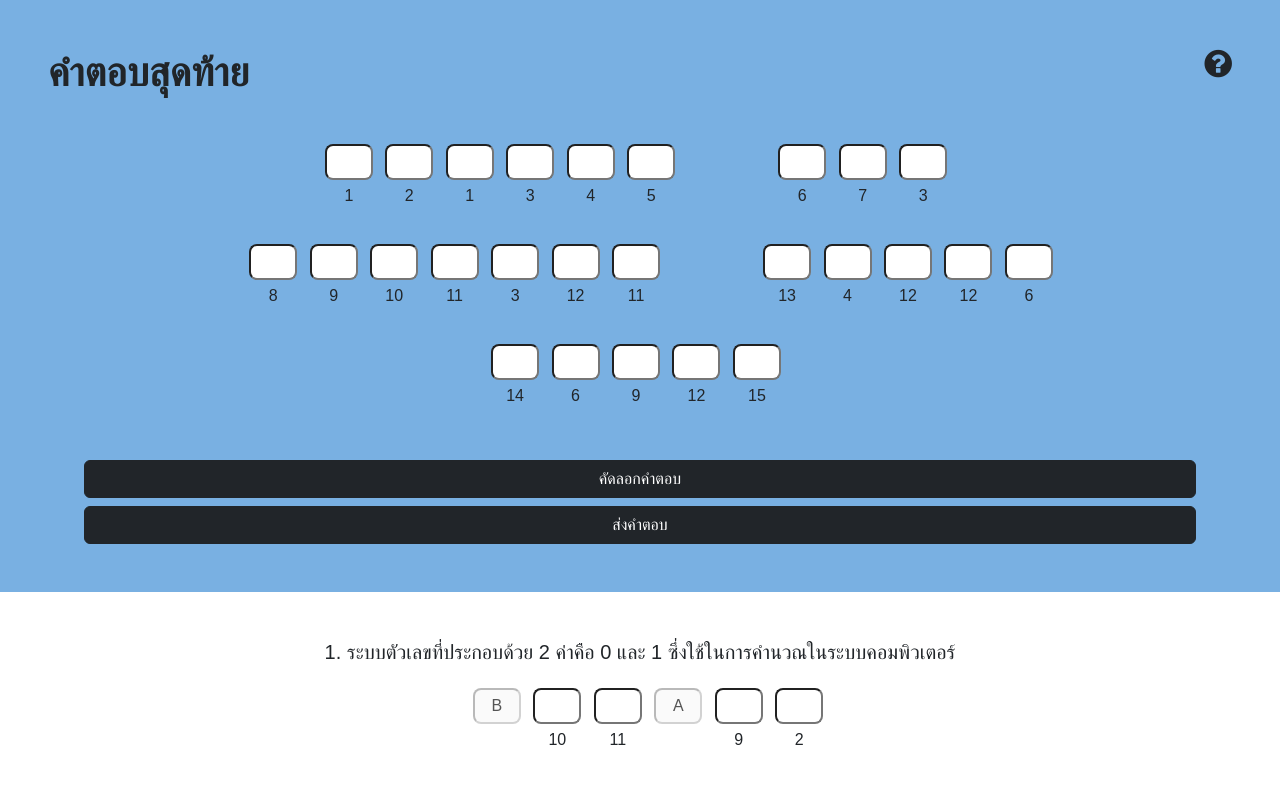
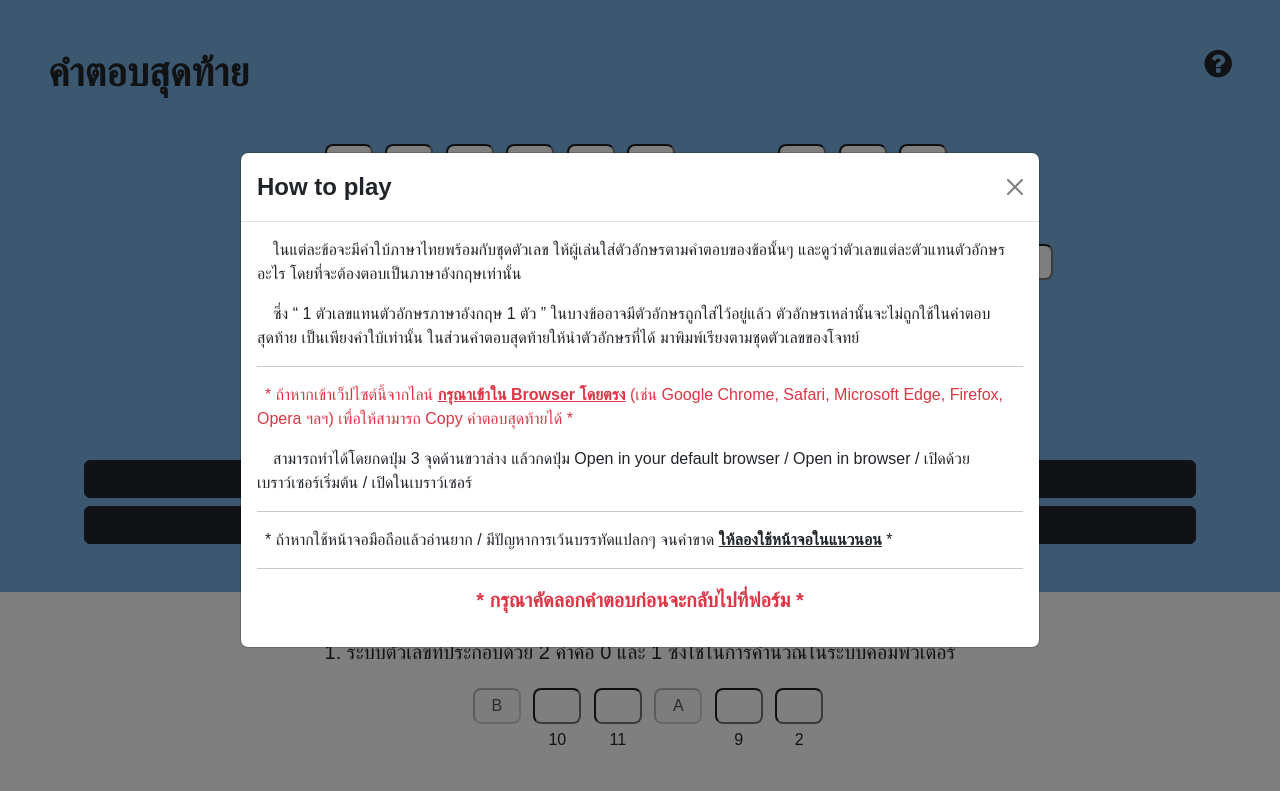
Before and after one commit to Piinxluna/IT_PuzzleGame, a plain HTML site: page index.html in a window 1280 px wide. Shown: the top 791 px of the page. Drawn offline with nearby package versions, Linux system fonts and the light colour scheme; a web font is replaced by a local one.

Commit message:
ทำ modal ให้เปิดตอนเข้าเว็ป

```diff
--- a/index.html
+++ b/index.html
@@ -13,6 +13,12 @@
     integrity="sha384-MrcW6ZMFYlzcLA8Nl+NtUVF0sA7MsXsP1UyJoMp4YLEuNSfAP+JcXn/tWtIaxVXM"
     crossorigin="anonymous"></script>
   <link rel="stylesheet" href="https://cdnjs.cloudflare.com/ajax/libs/font-awesome/4.7.0/css/font-awesome.min.css">
+  <script src="https://ajax.googleapis.com/ajax/libs/jquery/3.6.1/jquery.min.js"></script>
+  <script>
+    $(document).ready(function(){
+        $("#tutorial-modal").modal('show');
+    });
+  </script>
   <title>IT Puzzle Game</title>
 </head>
 
@@ -29,14 +35,10 @@
           <p>&ensp;&ensp;ในแต่ละข้อจะมีคำใบ้ภาษาไทยพร้อมกับชุดตัวเลข ให้ผู้เล่นใส่ตัวอักษรตามคำตอบของข้อนั้นๆ
             และดูว่าตัวเลขแต่ละตัวแทนตัวอักษรอะไร โดยที่จะต้องตอบเป็นภาษาอังกฤษเท่านั้น
           </p>
-          <p>&ensp;&ensp;ซึ่ง “ 1 ตัวเลขแทนตัวอักษรภาษาอังกฤษ 1ตัว ” ในบางข้ออาจมีตัวอักษรถูกใส่ไว้อยู่แล้ว
+          <p>&ensp;&ensp;ซึ่ง “ 1 ตัวเลขแทนตัวอักษรภาษาอังกฤษ 1 ตัว ” ในบางข้ออาจมีตัวอักษรถูกใส่ไว้อยู่แล้ว
             ตัวอักษรเหล่านั้นจะไม่ถูกใช้ในคำตอบสุดท้าย เป็นเพียงคำใบ้เท่านั้น
             ในส่วนคำตอบสุดท้ายให้นำตัวอักษรที่ได้
             มาพิมพ์เรียงตามชุดตัวเลขของโจทย์
-          </p>
-          <hr>
-          <p class="text-danger">&ensp;* ถ้าหากใช้หน้าจอมือถือแล้วอ่านยาก / มีปัญหาการเว้นบรรทัดแปลกๆ จนคำขาด
-            <b class="text-decoration-underline">ให้ลองใช้หน้าจอในแนวนอน</b> *
           </p>
           <hr>
           <p class="text-danger">&ensp;* ถ้าหากเข้าเว็ปไซต์นี้จากไลน์ <b class="text-decoration-underline">กรุณาเข้าใน
@@ -48,6 +50,12 @@
             in browser
             / เปิดด้วยเบราว์เซอร์เริ่มต้น / เปิดในเบราว์เซอร์
           </p>
+          <hr>
+          <p>&ensp;* ถ้าหากใช้หน้าจอมือถือแล้วอ่านยาก / มีปัญหาการเว้นบรรทัดแปลกๆ จนคำขาด
+            <b class="text-decoration-underline">ให้ลองใช้หน้าจอในแนวนอน</b> *
+          </p>
+          <hr>
+          <p class="text-danger fs-5 text-center"><b>* กรุณาคัดลอกคำตอบก่อนจะกลับไปที่ฟอร์ม *</b></p>
         </div>
       </div>
     </div>
```
